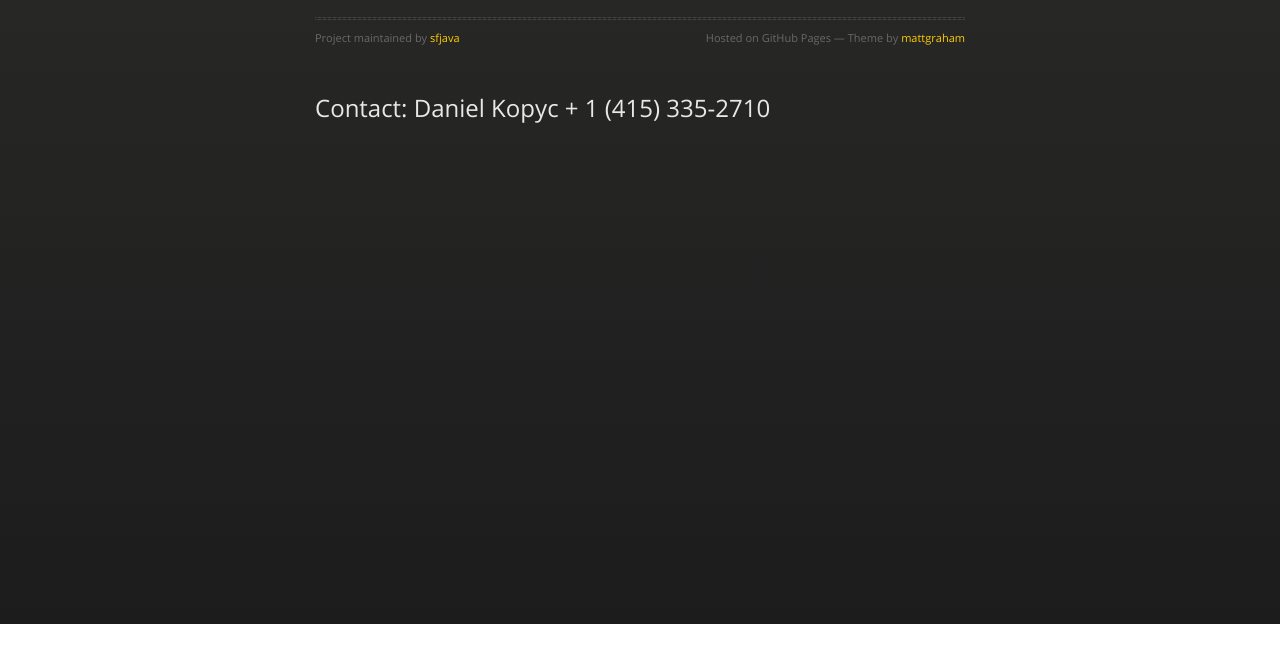
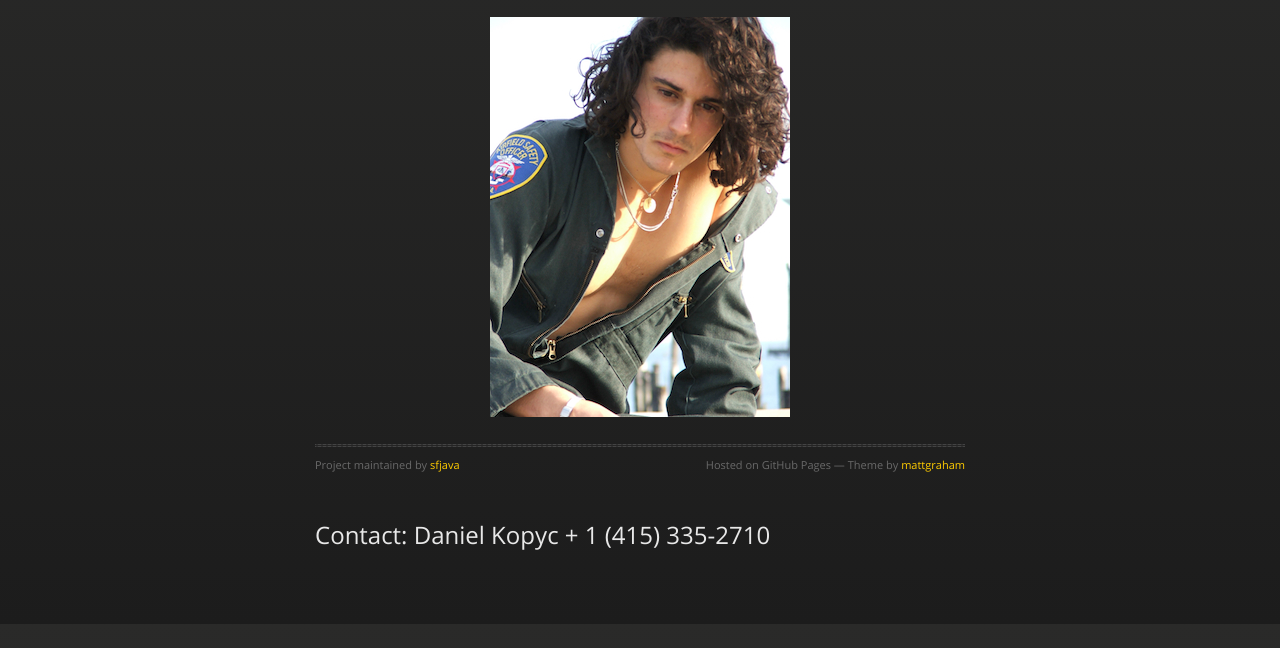
Before and after one commit to sfjava/model66.github.io, a plain HTML site: page index.html in a window 1280 px wide. Shown: the part 176-824 px from the top of the page. Before the commit the page ends 800 px from the top, so only its background shows below. Drawn offline with nearby package versions, Linux system fonts and the light colour scheme.

Commit message:
Update index.html

```diff
--- a/index.html
+++ b/index.html
@@ -33,6 +33,7 @@
         <div id="title">
           <h1>model66</h1>
           <p>[[capturing the handsomeness]]</p>
+          <p><img src="images/lucien_DSCF2333-300x.jpg"/></p>
           <hr>
           <span class="credits left">Project maintained by <a href="https://github.com/sfjava">sfjava</a></span>
           <span class="credits right">Hosted on GitHub Pages &mdash; Theme by <a href="https://twitter.com/michigangraham">mattgraham</a></span>
```
